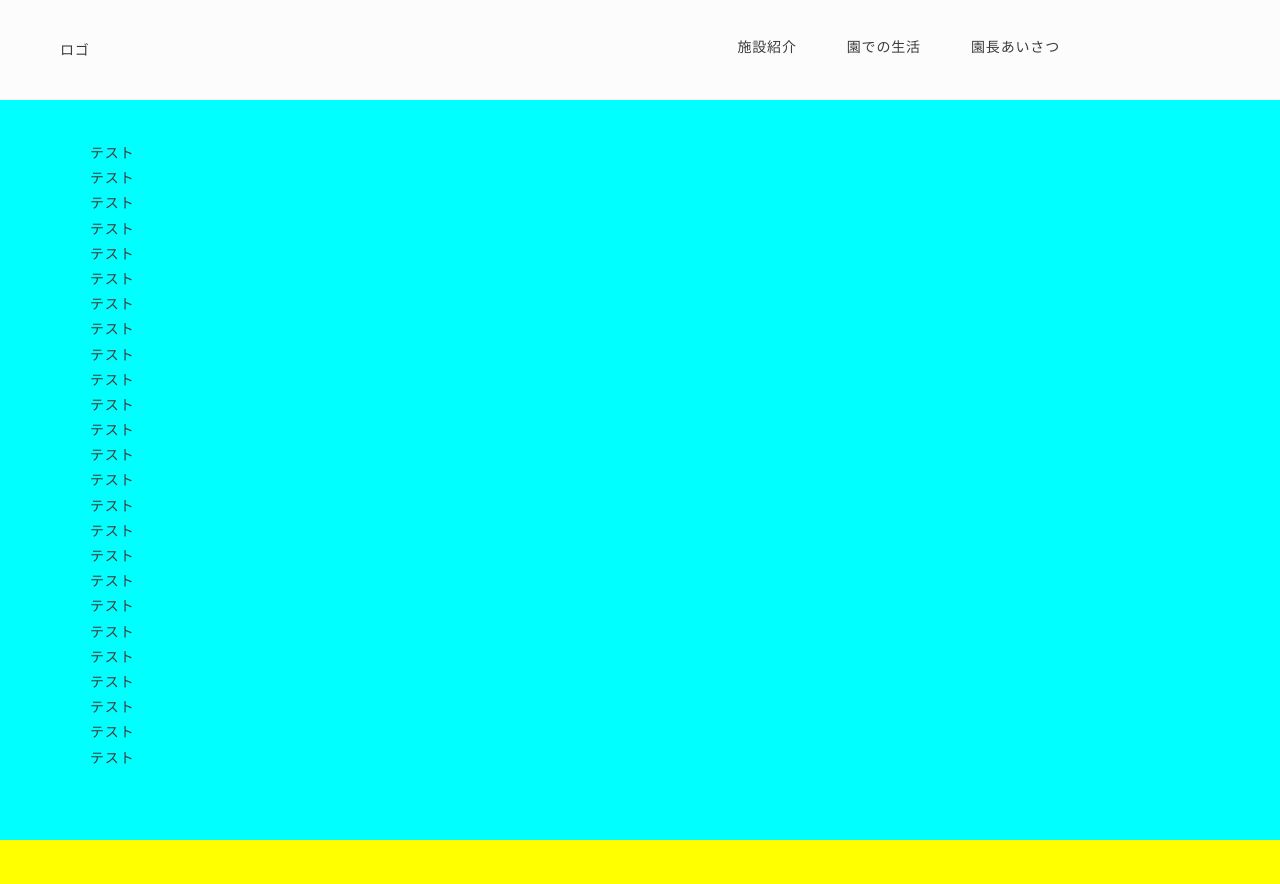
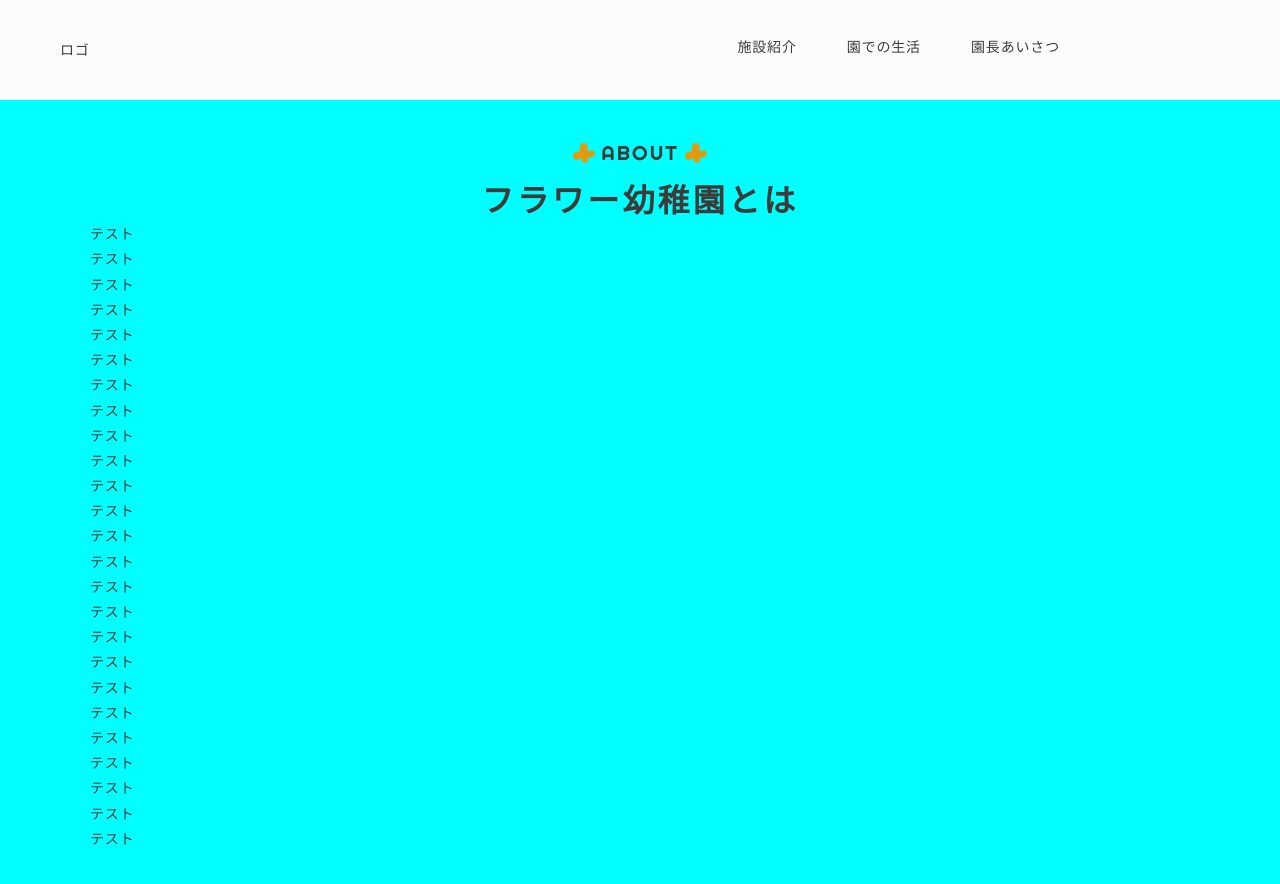
Before and after one commit to tenmusu-web/FlowerKindergarten, a plain HTML site: page index.html in a window 1280 px wide. Before the commit the page ends 840 px from the top, so only its background shows below. Drawn offline with nearby package versions, Linux system fonts and the light colour scheme; a web font is replaced by a local one.

Commit message:
共通パーツ　セクションタイトル作成

```diff
--- a/index.html
+++ b/index.html
@@ -6,7 +6,7 @@
 	<meta http-equiv="X-UA-Compatible" content="IE=edge">
 	<meta name="viewport" content="width=device-width, initial-scale=1.0">
 	<!-- meta情報 -->
-	<title>タイトル</title>
+	<title>フラワー幼稚園｜ちいさな芽から大きく育つ。</title>
 	<meta name="description" content="ディスクリプションが入ります">
 	<!-- google-font -->
 	<link rel="preconnect" href="https://fonts.googleapis.com">
@@ -52,6 +52,10 @@
 	<main class="l-main">
 		<section class="l-section" style="background-color: aqua;">
 			<div class="l-inner">
+				<div class="c-heading">
+					<span>ABOUT</span>
+					<h2>フラワー幼稚園とは</h2>
+				</div>
 				テスト<br>
 				テスト<br>
 				テスト<br>
--- a/src/sass/global/_variables.scss
+++ b/src/sass/global/_variables.scss
@@ -21,9 +21,8 @@ $sp-header-height: 70;
 //   フォント
 //===========================================
 $fontFamily: 'Noto Sans JP', sans-serif; //基本のテキストフォント
-$en-fontFamily: 'Noto Sans JP', sans-serif;  //英数字のみ適応させるフォント
-$title-fontFamily: 'Noto Sans JP', sans-serif; //タイトル設定に使うフォント
-
+$en-fontFamily: "Righteous", sans-serif;  //英数字のみ適応させるフォント
+$title-fontFamily: "Zen Maru Gothic", serif; //タイトル設定に使うフォント
 
 //===========================================
 //   カラー
--- a/src/sass/object/component/_c-heading.scss
+++ b/src/sass/object/component/_c-heading.scss
@@ -1,5 +1,56 @@
 @use "../../global" as *;
 
 .c-heading {
+  text-align: center;
+  span {
+    padding-left: 22px;
+    padding-right: 22px;
+    font-family: $en-fontFamily;
+    font-size: 16px;
+    font-weight: 400;
+    line-height: normal;
+    letter-spacing: 0.1em;
+    position: relative;
+    @include mq(tab) {
+        padding-left: 28px;
+        padding-right: 28px;
+        font-size: 20px;
+    }
+    &::before,
+    &::after {
+        content: '';
+        position: absolute;
+        top: 50%;
+        transform: translateY(-50%);
+        width: 16px;
+        height: auto;
+        aspect-ratio: 16/15;
+        background: url(../img/icon_orange-flower.png) no-repeat center center / cover;
+        @include mq(tab) {
+            width: 22px;
+        }
+    }
+    &:before {
+      left: 0;
+
+    }
+    &::after {
+      right: 0;
+    }
+    }
+
+
+  h2 {
+    font-size: 24px;
+    font-weight: 700;
+    line-height: normal;
+    letter-spacing: 0.1em;
+    margin-top: 4px;
+    @include mq(tab) {
+        font-size: 32px;
+        margin-top: 8px;
+    }
+  }
+  }
 
 }
```
Also changed, not shown: css/style.css, img/icon_orange-flower.png (added).
